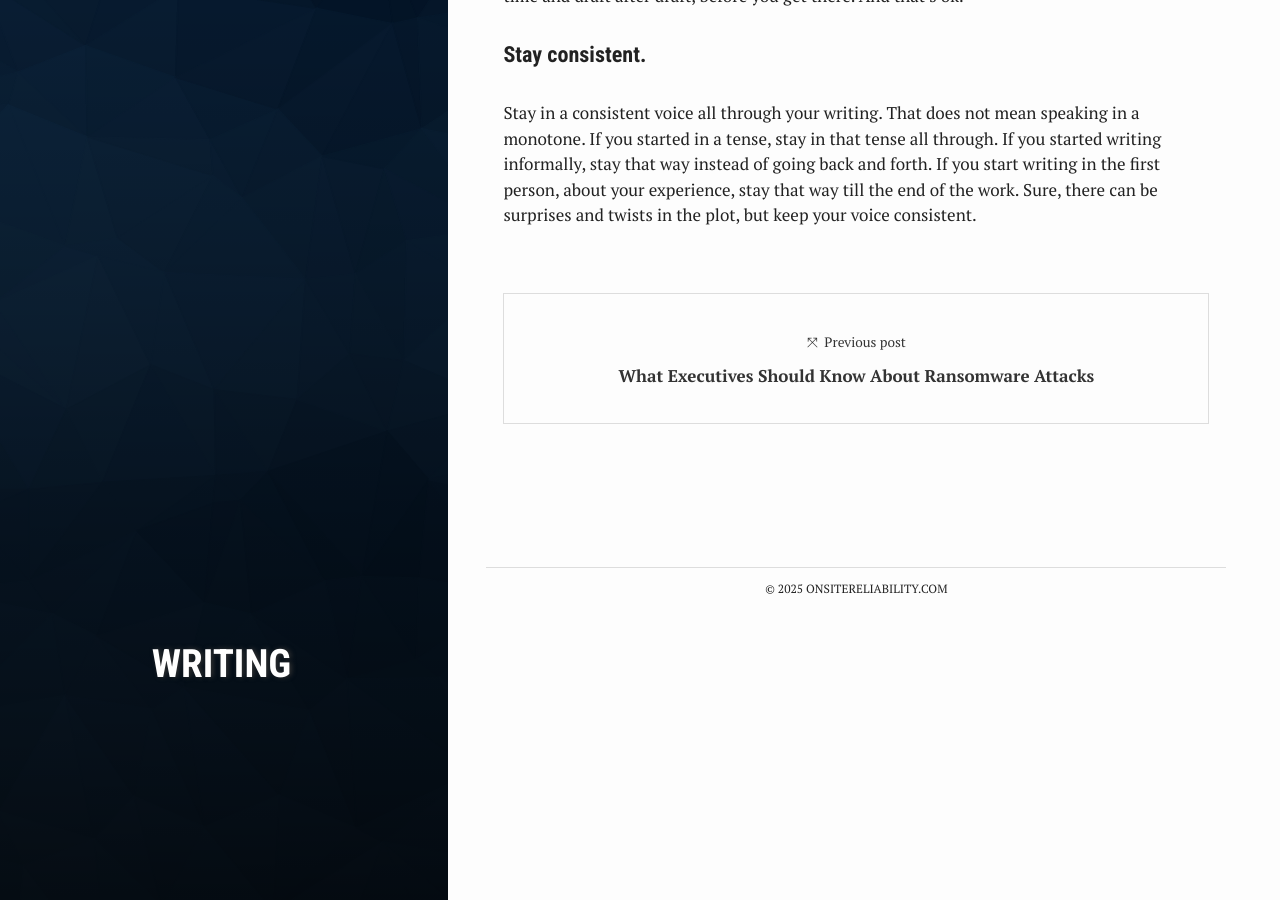
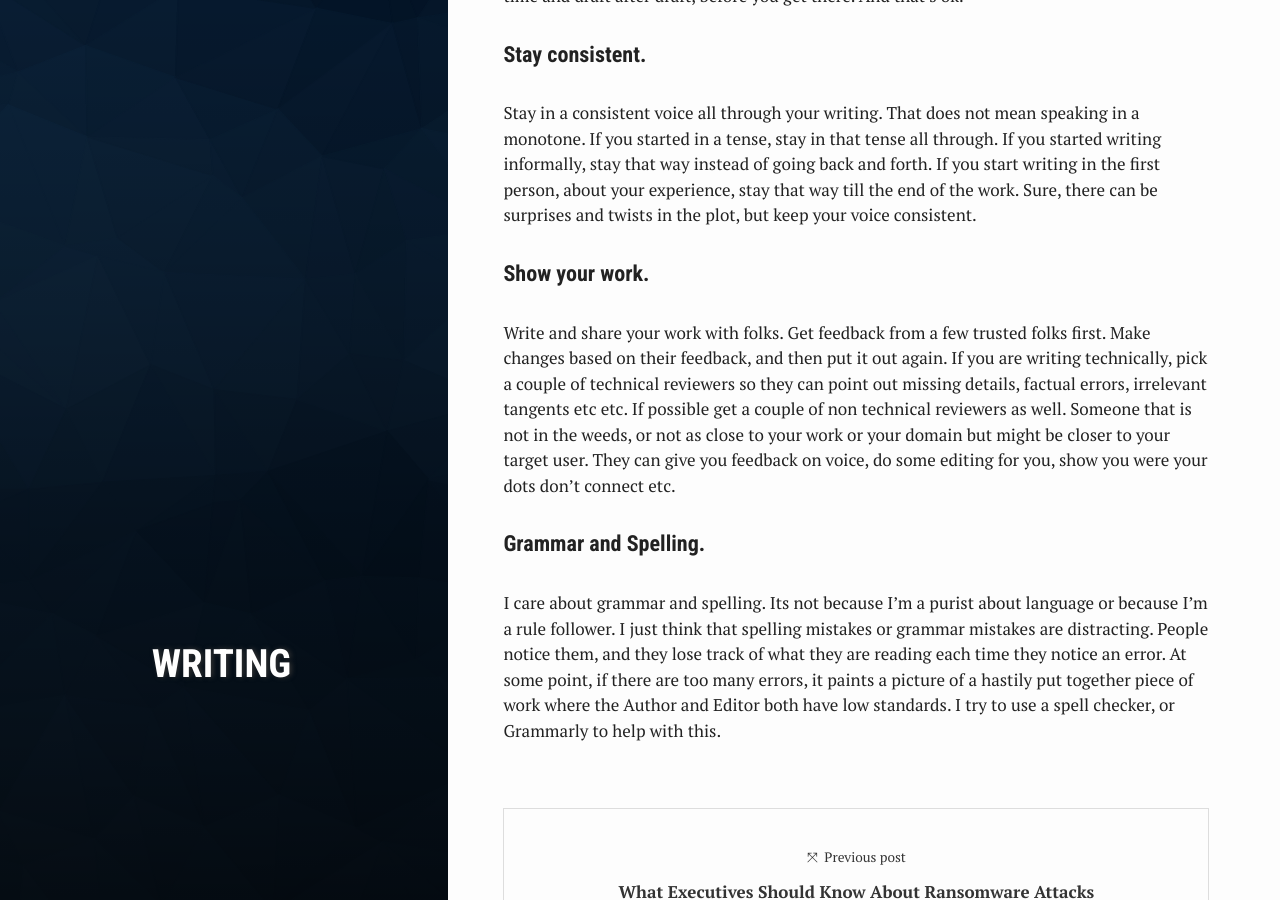
Before and after one commit to qapage/qapage.github.io, a Jekyll site: the page built from _posts/2025-01-08-My-thoughts-on-writing.md, in a window 1280 px wide and 900 px high, scrolled down 1052 px. Built offline with Jekyll 4.4.1, drawn with Linux system fonts in a browser that asks for light colours.

```diff
--- a/_posts/2025-01-08-My-thoughts-on-writing.md
+++ b/_posts/2025-01-08-My-thoughts-on-writing.md
@@ -24,3 +24,9 @@ Take time to clarify your thoughts. Once your thinking is clear, your writing wi
 #### Stay consistent.
 Stay in a consistent voice all through your writing. That does not mean speaking in a monotone. If you started in a tense, stay in that tense all through. If you started writing informally, stay that way instead of going back and forth. If you start writing in the first person, about your experience, stay that way till the end of the work.
 Sure, there can be surprises and twists in the plot, but keep your voice consistent.
+
+#### Show your work.
+Write and share your work with folks. Get feedback from a few trusted folks first. Make changes based on their feedback, and then put it out again. If you are writing technically, pick a couple of technical reviewers so they can point out missing details, factual errors, irrelevant tangents etc etc. If possible get a couple of non technical reviewers as well. Someone that is not in the weeds, or not as close to your work or your domain but might be closer to your target user. They can give you feedback on voice, do some editing for you, show you were your dots don't connect etc.
+
+#### Grammar and Spelling.
+I care about grammar and spelling. Its not because I'm a purist about language or because I'm a rule follower. I just think that spelling mistakes or grammar mistakes are distracting. People notice them, and they lose track of what they are reading each time they notice an error. At some point, if there are too many errors, it paints a picture of a hastily put together piece of work where the Author and Editor both have low standards. I try to use a spell checker, or Grammarly to help with this.
```
